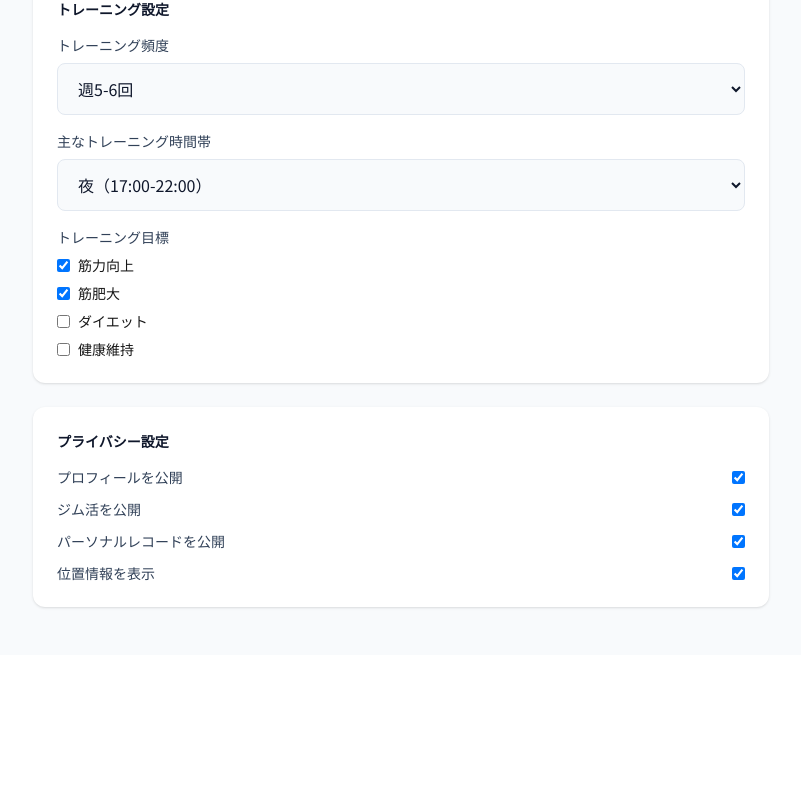
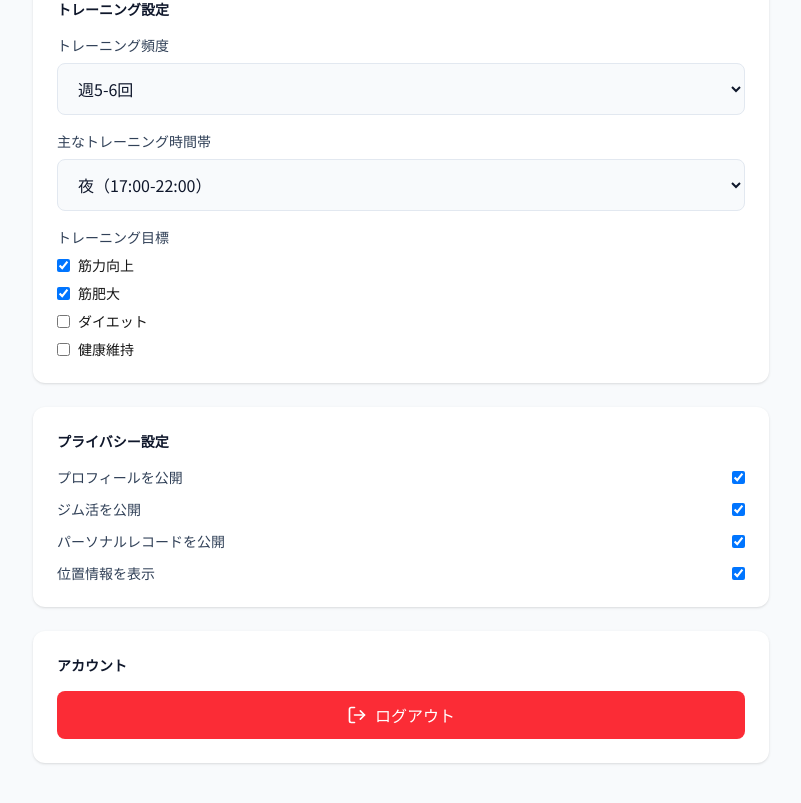
Before and after one commit to tsubasa2830505/GYMTOPIA2, a Next.js app in the folder gymtopia-app/: page /profile/edit in a window 1280 px wide. Shown: the part 1395-2198 px from the top of the page, without its empty margins (239-1040 px from the left). Before the commit the page ends 2130 px from the top, so only its background shows below. Built offline with nearby package versions, Linux system fonts and the light colour scheme; no server answers.

Commit message:
プロフィール編集ページのログアウト機能を修正
- signOutをmockSignOutに変更（AuthContextとの整合性）
- ログアウトボタンの追加とスタイリング
- ビルドエラーの解消

```diff
--- a/gymtopia-app/src/app/profile/edit/page.tsx
+++ b/gymtopia-app/src/app/profile/edit/page.tsx
@@ -3,7 +3,8 @@
 import { useState, useRef } from 'react'
 import { useRouter } from 'next/navigation'
 import Image from 'next/image'
-import { Save, X, Camera, MapPin, User, AtSign, FileText, Dumbbell, Plus, Trash2 } from 'lucide-react'
+import { Save, X, Camera, MapPin, User, AtSign, FileText, Dumbbell, Plus, Trash2, LogOut } from 'lucide-react'
+import { useAuth } from '@/contexts/AuthContext'
 
 interface PersonalRecord {
   id: string
@@ -14,6 +15,7 @@ interface PersonalRecord {
 
 export default function ProfileEditPage() {
   const router = useRouter()
+  const { mockSignOut } = useAuth()
   const fileInputRef = useRef<HTMLInputElement>(null)
 
   // Basic Info
@@ -93,6 +95,11 @@ export default function ProfileEditPage() {
       personalRecords
     })
     router.push('/profile')
+  }
+
+  const handleLogout = async () => {
+    mockSignOut()
+    router.push('/auth/login')
   }
 
   return (
@@ -426,6 +433,19 @@ export default function ProfileEditPage() {
             </div>
           </div>
 
+          {/* ログアウトセクション */}
+          <div className="bg-white rounded-xl p-6 shadow-sm">
+            <h3 className="text-sm font-bold text-slate-900 mb-4">アカウント</h3>
+
+            <button
+              onClick={handleLogout}
+              className="w-full py-3 bg-red-500 hover:bg-red-600 text-white rounded-lg font-medium transition-all flex items-center justify-center gap-2"
+            >
+              <LogOut className="w-5 h-5" />
+              ログアウト
+            </button>
+          </div>
+
           {/* 保存ボタン（モバイル用） */}
           <button
             onClick={handleSave}
```
Also changed, not shown: 1 other file (tests, documents, lock files or other folders).
